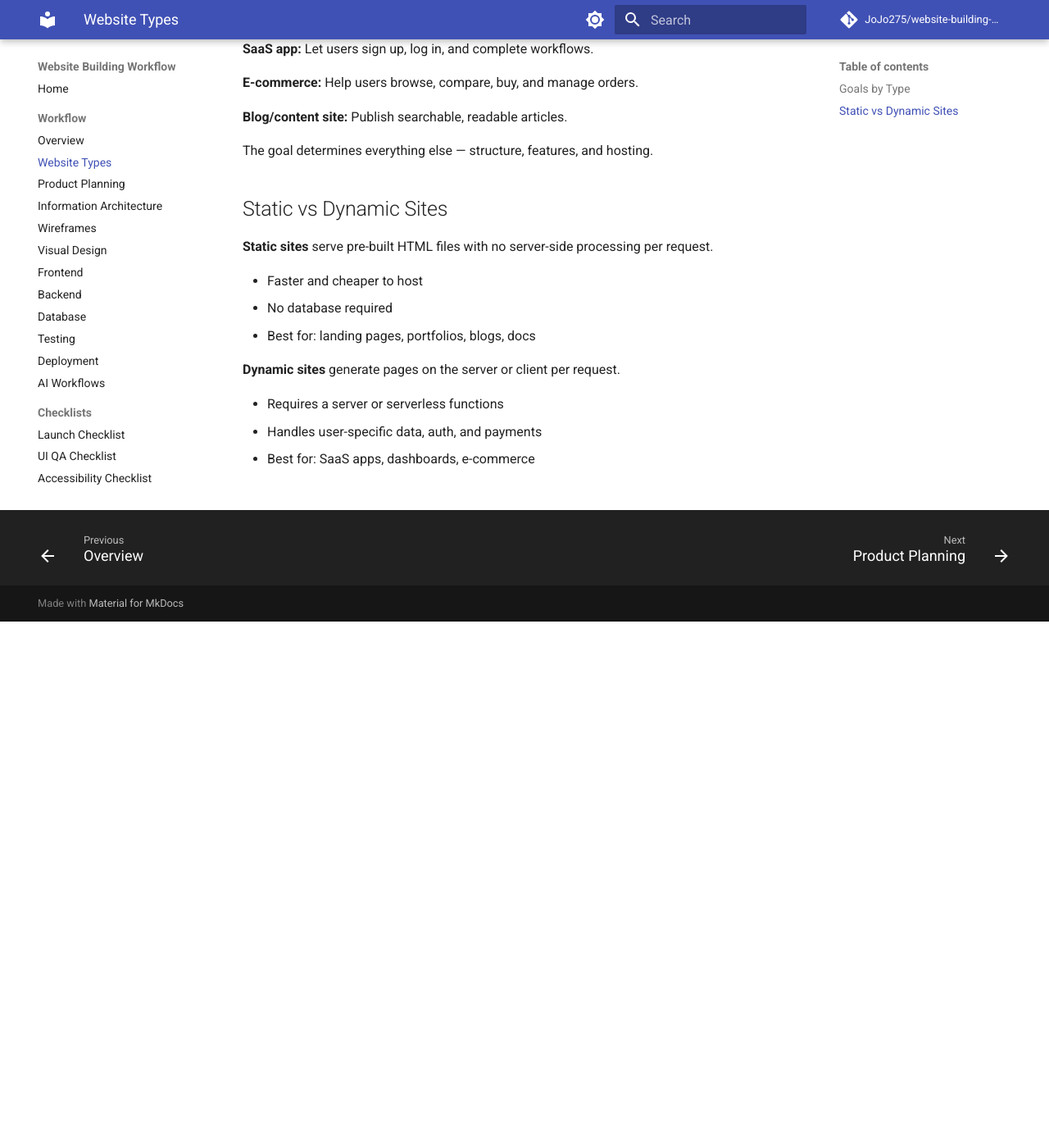
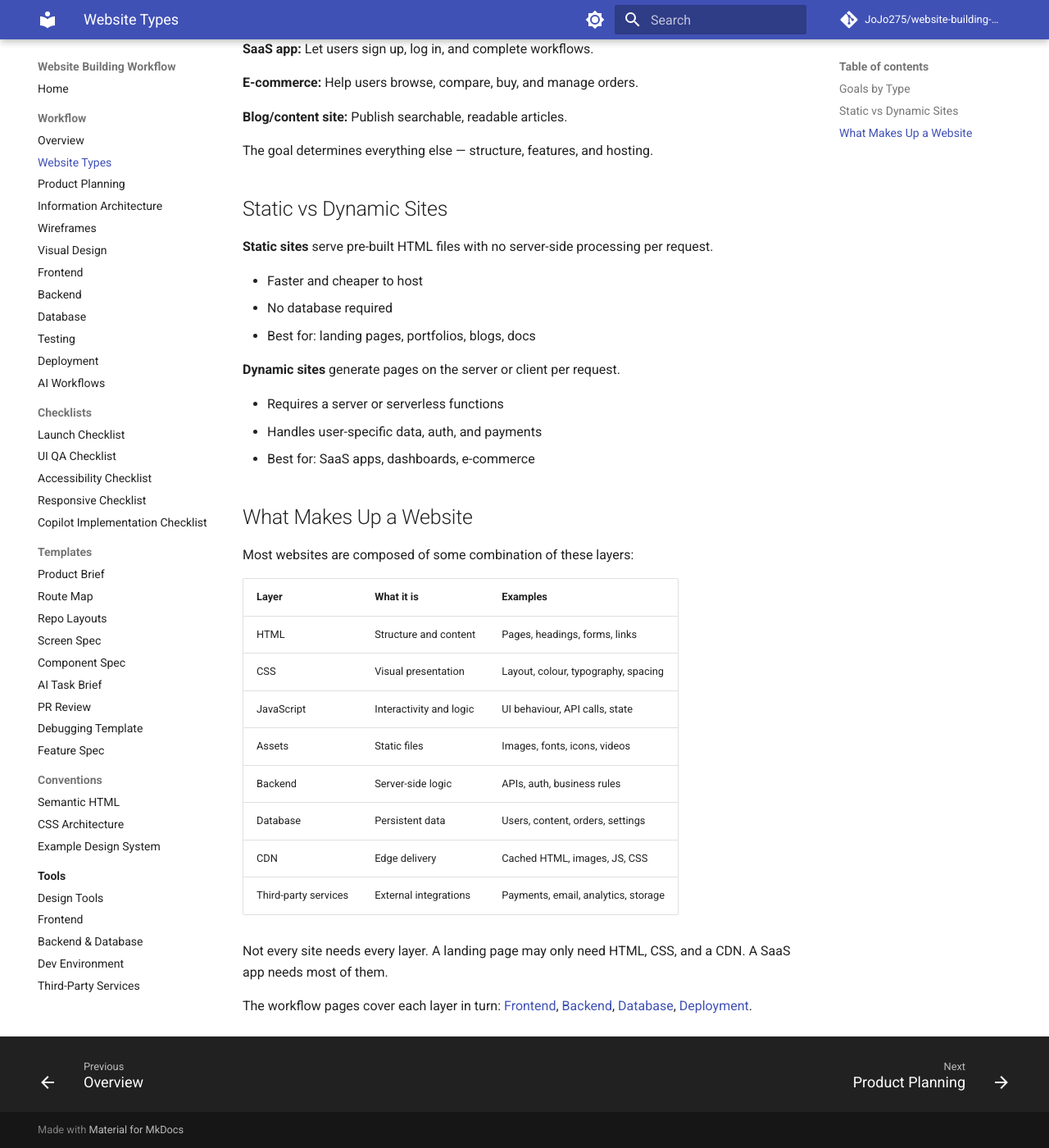
Before and after one commit to JoJo275/website-building-workflow, an MkDocs documentation site: the page built from docs/workflow/02-website-types.md, in a window 1280 px wide and 1400 px high, scrolled down 642 px. Shown: the whole window at 82% size. Built offline with MkDocs 1.6.1 and Material for MkDocs 9.7.7, drawn with Linux system fonts in a browser that asks for light colours; comment, search, counter and statistics services are not loaded.

Commit message:
feat: add website composition layers and end-to-end test flows documentation

```diff
--- a/docs/workflow/02-website-types.md
+++ b/docs/workflow/02-website-types.md
@@ -36,3 +36,22 @@
 - Requires a server or serverless functions
 - Handles user-specific data, auth, and payments
 - Best for: SaaS apps, dashboards, e-commerce
+
+## What Makes Up a Website
+
+Most websites are composed of some combination of these layers:
+
+| Layer | What it is | Examples |
+|---|---|---|
+| HTML | Structure and content | Pages, headings, forms, links |
+| CSS | Visual presentation | Layout, colour, typography, spacing |
+| JavaScript | Interactivity and logic | UI behaviour, API calls, state |
+| Assets | Static files | Images, fonts, icons, videos |
+| Backend | Server-side logic | APIs, auth, business rules |
+| Database | Persistent data | Users, content, orders, settings |
+| CDN | Edge delivery | Cached HTML, images, JS, CSS |
+| Third-party services | External integrations | Payments, email, analytics, storage |
+
+Not every site needs every layer. A landing page may only need HTML, CSS, and a CDN. A SaaS app needs most of them.
+
+The workflow pages cover each layer in turn: [Frontend](07-frontend.md), [Backend](08-backend.md), [Database](09-database.md), [Deployment](11-deployment.md).
```
Also changed, not shown: docs/workflow/10-testing.md (+19 -0 lines), docs/workflow/12-ai-workflows.md (+0 -19 lines).
